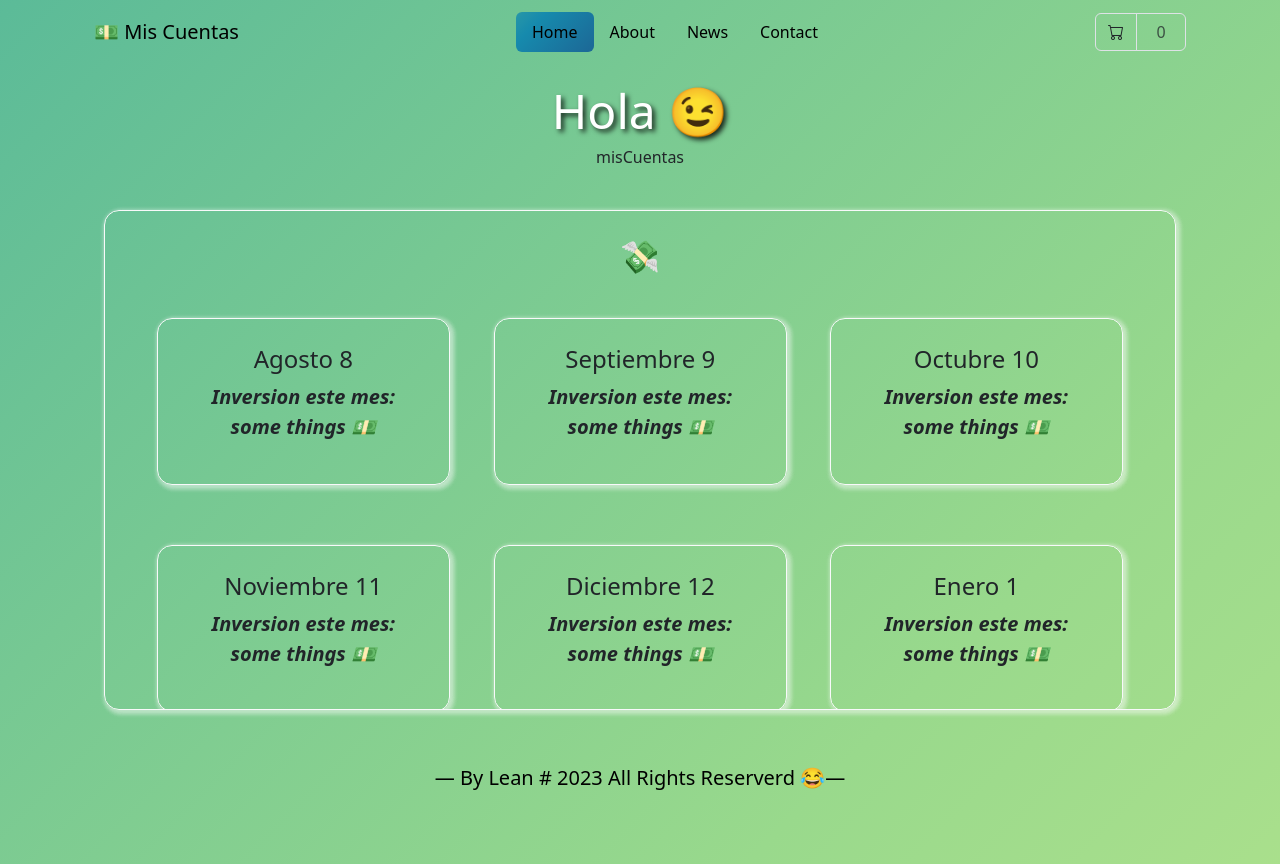
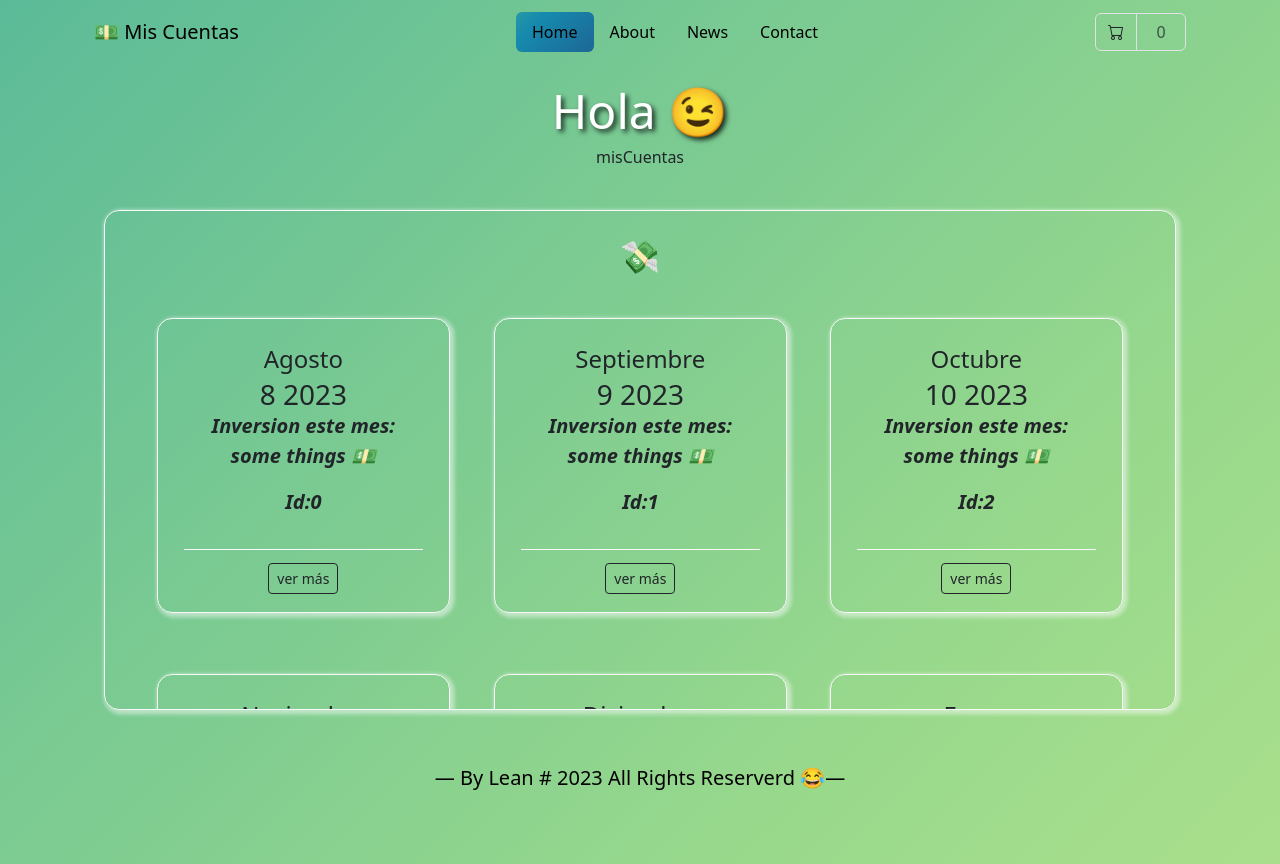
Before and after one commit to leoroan/CoderHouse-React-Proyect, a React (Vite) app: page / in a window 1280 px wide. Built offline with nearby package versions, Linux system fonts and the light colour scheme.

Commit message:
cards ready

```diff
--- a/src/App.jsx
+++ b/src/App.jsx
@@ -1,4 +1,5 @@
 import { BrowserRouter, Routes, Route } from 'react-router-dom'
+import { useEffect } from 'react';
 import Navbar from './components/Navbar/Navbar'
 import Footer from './components/Footer/Footer'
 import MainBox from './components/MainBox/MainBox'
@@ -6,17 +7,21 @@ import useMisMeses from './components/Hooks/useMisMeses'
 import About from './components/About/About'
 import News from './components/News/News'
 import Contact from './components/Contact/Contact'
-import { useEffect } from 'react';
+import CardContainer from './components/CardContainer/CardContainer'
+
 
 
 export default function App() {
   const { misMeses, agregarMes } = useMisMeses([]);
 
   class Mes {
-    constructor(mes, nombreMes, anio) {
+    constructor(id, mes, nombreMes, anio) {
+      this.id = id;
       this.mes = mes;
       this.nombre = nombreMes;
       this.anio = anio;
+      this.inversion = 0;
+      this.retorno = 0;
     }
   }
 
@@ -35,7 +40,9 @@ export default function App() {
     for (let i = 0; i < 12; i++) {
       const mes = fechaActual.getMonth() + 1;
       const nombreMes = nombresMeses[mes - 1];
-      let unMes = new Mes(mes, nombreMes, fechaActual.getFullYear())
+      const id = i;
+      let unMes = new Mes(id, mes, nombreMes, fechaActual.getFullYear());
+      // let unMes = { id, mes, nombreMes, anio: fechaActual.getFullYear() };
       handleAgregarMes(unMes);
       fechaActual.setMonth(fechaActual.getMonth() + 1);
     }
@@ -54,6 +61,7 @@ export default function App() {
           <Route path='/About' element={<About />} />
           <Route path='/News' element={<News />} />
           <Route path='/Contact' element={<Contact />} />
+          <Route path='/Card/:cid' element={<CardContainer misMeses={misMeses} />} />
         </Routes>
         <Footer copy="All Rights Reserverd 😂" />
       </BrowserRouter>
--- /dev/null
+++ b/src/components/CardContainer/CardContainer.jsx
@@ -0,0 +1,17 @@
+import React from 'react'
+import { useParams } from 'react-router-dom'
+
+export default ( {misMeses} = props) => {
+
+  const {cid} = useParams();
+  const mesActual = misMeses[cid];
+
+  return (
+    <div>
+      <h1> Cards </h1>
+      <h2> {mesActual.nombre + " " + mesActual.anio} </h2>
+      <h6> Inversion actual: {mesActual.inversion}</h6>
+      <h6> Retorno actual: {mesActual.retorno}</h6>
+    </div>
+  )
+}
--- a/src/components/Cards/Cards.jsx
+++ b/src/components/Cards/Cards.jsx
@@ -1,15 +1,21 @@
 import React from 'react'
+import { Link } from 'react-router-dom'
 
-export default (props) => {
+export default ({ mes } = props) => {
   return (
     <>
       <div className="col-md-auto col-xl-4 animate__animated animate__bounce">
         <div className="card border-light bg-transparent">
           <div className="card-body">
-            <h4 className="card-title"> {props.mes.nombre + " " + props.mes.mes} </h4>
-            {/* <p> Inversion este mes:  {props.mes.inversion} 💵</p> */}
+            <h4 className="card-title"> {mes.nombre} </h4>
+            <h3 className="card-subtitle"> {mes.mes + " " + mes.anio} </h3>
             <p> Inversion este mes:  some things 💵</p>
-            {/* <button id="${id}" type="button" class="btn btn-outline-success btn-sm fs-5" data-bs-toggle="modal" data-bs-target="#${id}"> saber + </button> */}
+            <p> Id:{mes.id}</p>
+          </div>
+          <div className="card-footer border-light bg-transparent">
+            <Link to={`./Card/${mes.id}`}>
+              <button className='btn btn-outline-dark btn-sm'>ver más</button>
+            </Link>
           </div>
         </div>
       </div>
--- a/src/index.css
+++ b/src/index.css
@@ -417,7 +417,7 @@ a {
 }
 
 .btn-outline-dark:hover {
-  background-color: rgb(18, 228, 182) !important;
+  background-color: rgb(222, 202, 72) !important;
 }
 
 .active {
```
